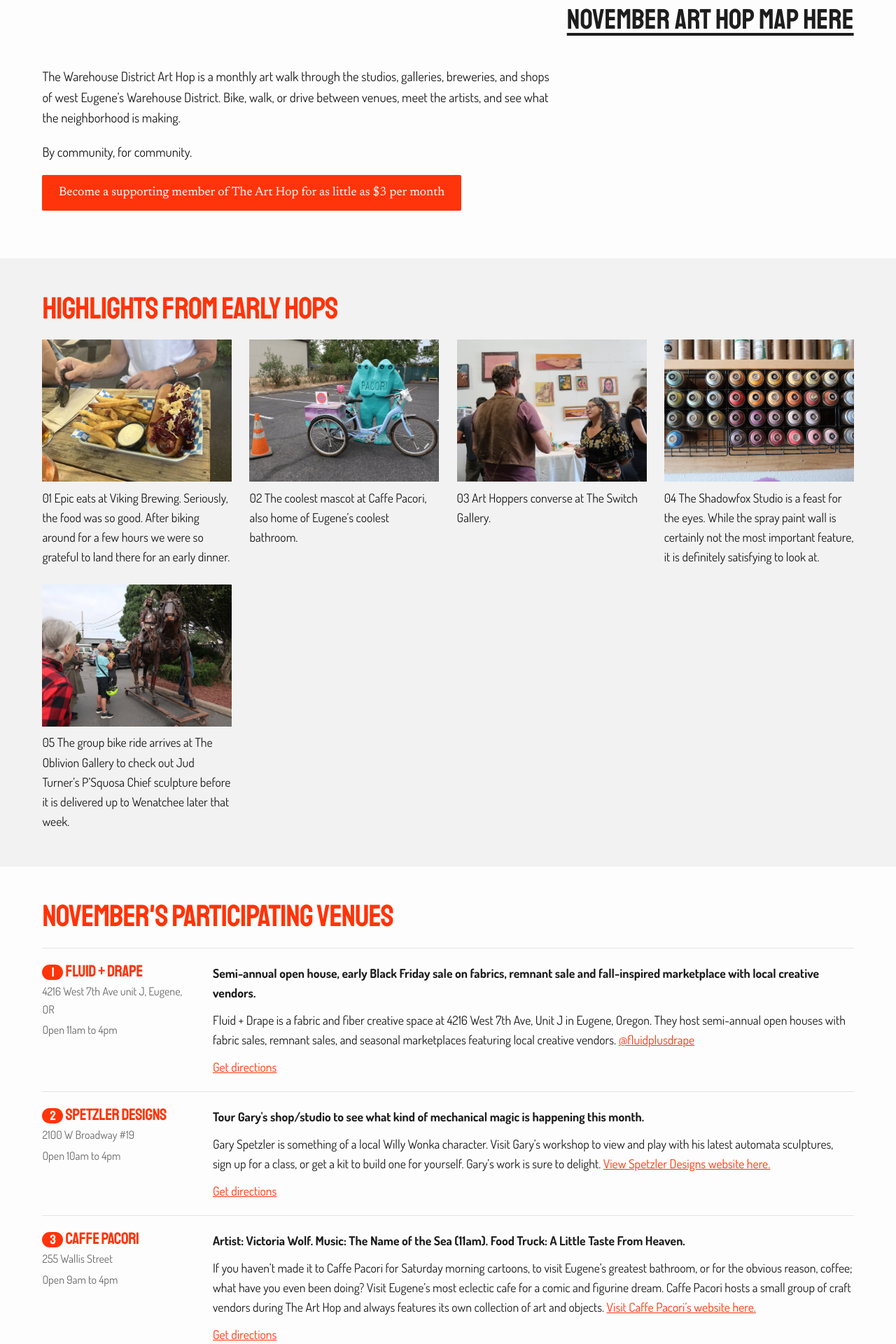
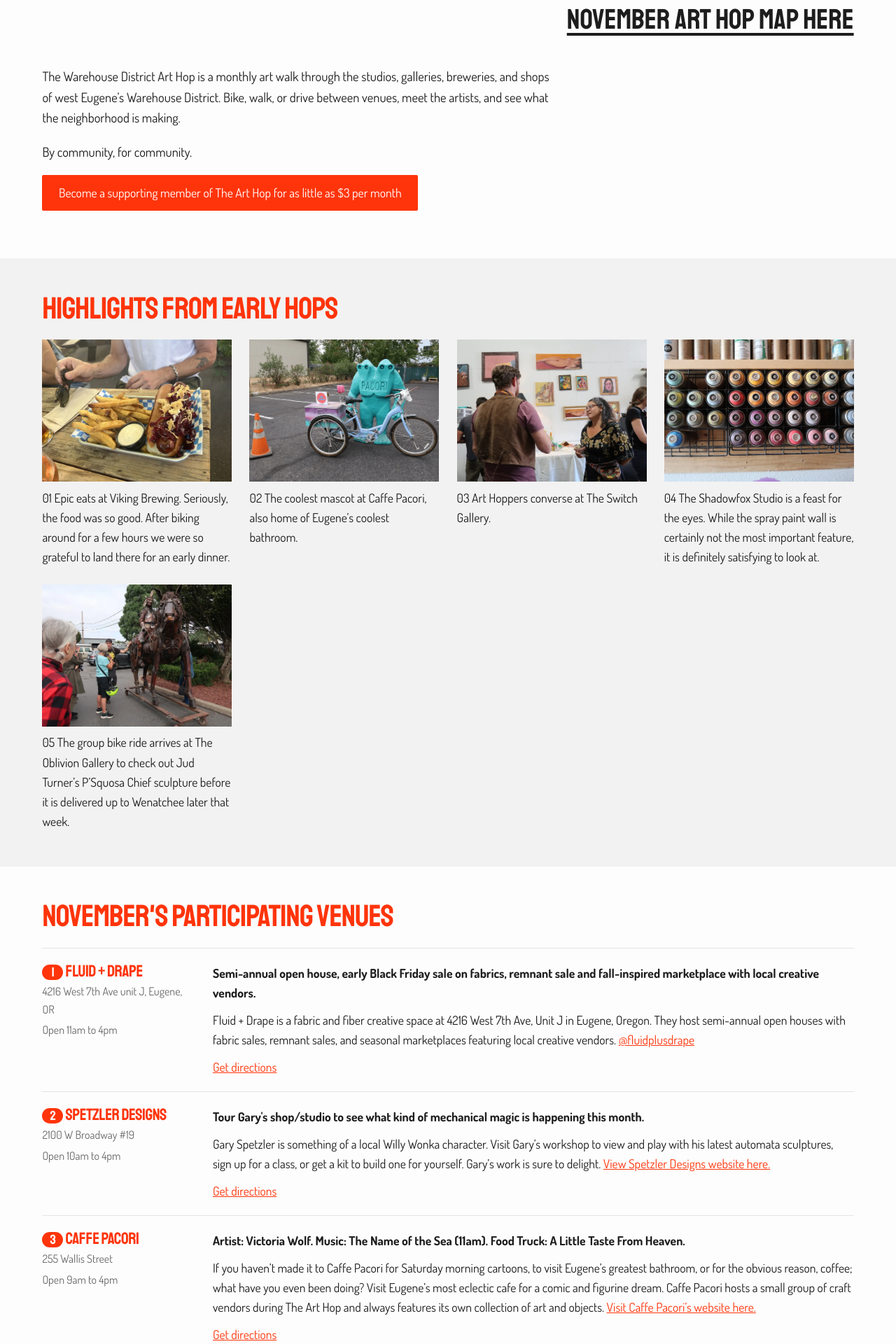
Before and after one commit to OpenEugene/art-hop, a Jekyll site: the page built from docs/index.html, in a window 1280 px wide. Shown: the part 430-2350 px from the top of the page at 70% size. Built offline with Jekyll 4.4.1, drawn with Linux system fonts in a browser that asks for light colours.

Commit message:
Buttons use the body font (Dosis) to match the surrounding text
.btn, .tier and .newsletter button were set in Newsreader (serif)
while the body copy is Dosis. All three now use var(--body); the
serif --ui font remains only for the footer.

```diff
--- a/docs/assets/site.css
+++ b/docs/assets/site.css
@@ -2,7 +2,8 @@
    Palette and type mirror the original Squarespace site:
    off-white ground, near-black ink for copy, one orange accent for
    headings, nav, links and buttons (kept off body copy for readability);
-   Staatliches for headings, Dosis for body, Newsreader for nav and buttons. */
+   Staatliches for headings, Dosis for body, Newsreader for the footer.
+   Buttons use the body font (Dosis) to match the surrounding text. */
 
 :root {
     --bg: #fdfdfd;
@@ -55,7 +56,7 @@
     display: inline-block;
     background: var(--accent);
     color: #fff;
-    font-family: var(--ui);
+    font-family: var(--body);
     padding: 0.7rem 1.4rem;
     text-decoration: none;
     border-radius: 2px;
@@ -186,7 +187,7 @@
     text-align: center;
     padding: 1.25rem 1rem;
     text-decoration: none;
-    font-family: var(--ui);
+    font-family: var(--body);
 }
 .tier:hover { text-decoration: none; filter: brightness(0.92); }
 .tier .name {
@@ -213,7 +214,7 @@
 }
 .newsletter button {
     font: inherit;
-    font-family: var(--ui);
+    font-family: var(--body);
     background: var(--accent);
     color: #fff;
     border: 0;
```
